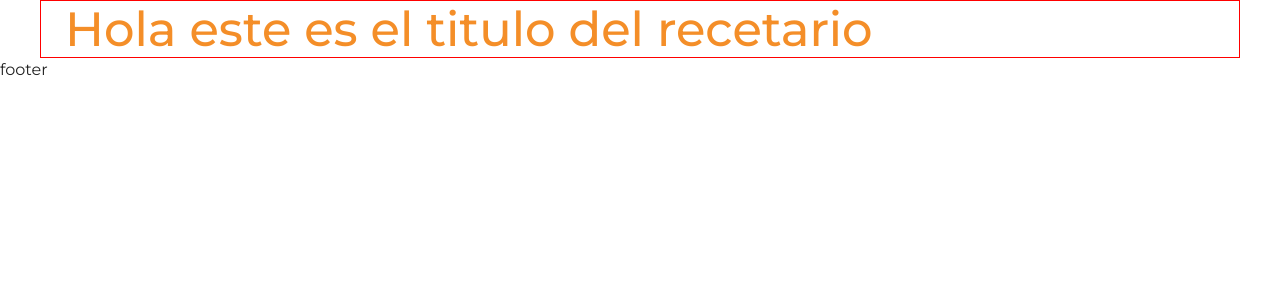
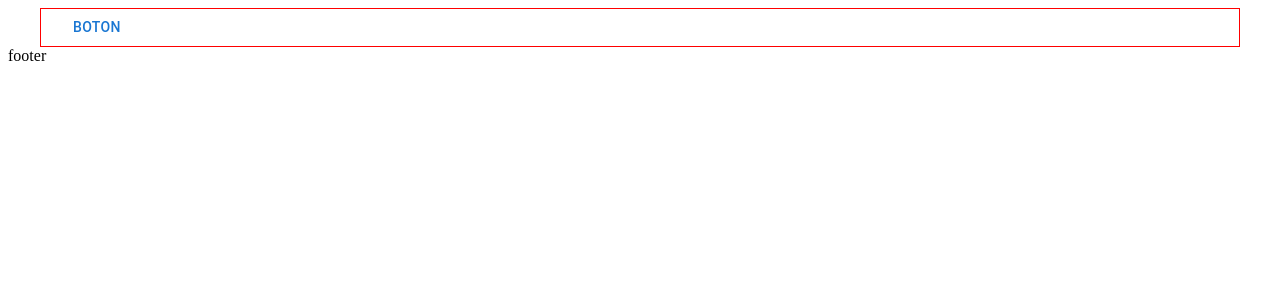
Before and after one commit to anavarro81/buscador-recetas, a Next.js app in the folder client/: page / in a window 1280 px wide. Shown: the top 300 px of the page. Built offline with nearby package versions, Linux system fonts and the light colour scheme.

Commit message:
Revert "feat: crear theme para la aplicacion"
This reverts commit 2b6622f9a40be2b5dad77a9f768b79c520d1d97c.

```diff
--- a/client/src/Components/TestComponent/TestComponent.tsx
+++ b/client/src/Components/TestComponent/TestComponent.tsx
@@ -1,8 +1,8 @@
-import { Typography} from '@mui/material'
+import {Button} from '@mui/material'
 
 
 export const TestComponent = () => {
     return (
-        <Typography variant='h1'>Hola este es el titulo del recetario</Typography>
+        <Button>Boton</Button>
     )
 }
--- a/client/src/app/layout.tsx
+++ b/client/src/app/layout.tsx
@@ -1,18 +1,15 @@
 import type { Metadata } from "next";
-// import { Geist, Geist_Mono } from "next/font/google";
-import { ThemeProvider } from "@mui/material/styles";
-import { CssBaseline } from "@mui/material";
-import theme from "@/theme/theme";
+import { Geist, Geist_Mono } from "next/font/google";
 
-// const geistSans = Geist({
-//   variable: "--font-geist-sans",
-//   subsets: ["latin"],
-// });
+const geistSans = Geist({
+  variable: "--font-geist-sans",
+  subsets: ["latin"],
+});
 
-// const geistMono = Geist_Mono({
-//   variable: "--font-geist-mono",
-//   subsets: ["latin"],
-// });
+const geistMono = Geist_Mono({
+  variable: "--font-geist-mono",
+  subsets: ["latin"],
+});
 
 export const metadata: Metadata = {
   title: "Recetario",
@@ -26,12 +23,9 @@ export default function RootLayout({
 }>) {
   return (
     <html lang="es">
-      <ThemeProvider theme={theme}>
-        <CssBaseline />
-        <body>
-          {children}
-        </body>
-      </ThemeProvider>
+      <body className={`${geistSans.variable} ${geistMono.variable}`}>
+        {children}
+      </body>
     </html>
   );
 }
--- a/client/src/fonts/montserrat.js
+++ /dev/null
@@ -1,9 +0,0 @@
-import { Montserrat } from "next/font/google";
-
-const montserrat = Montserrat({
-  subsets: ["latin"],
-  display: "swap",
-  weight: ["100", "200", "300", "400", "500", "600", "700", "800", "900"],
-});
-
-export default montserrat;
--- a/client/src/theme/theme.ts
+++ /dev/null
@@ -1,89 +0,0 @@
-'use client'
-import { createTheme } from "@mui/material";
-import montserrat from "@/fonts/montserrat"
-
-const pxToRem = (value: number) => {
-    return `${value / 16}rem`
-}
-
-const theme = createTheme({
-    palette: {
-        mode: 'light',
-        primary: {
-            main: '#F48E28'
-        },
-        secondary: {
-            main: '#F5DDC4'
-        },
-        error: {
-            main: '#FE645E'
-        }
-    },
-
-    typography: {
-        fontFamily: montserrat.style.fontFamily,
-    },
-
-    breakpoints: {
-        values: {
-            xs: 0,
-            sm: 600,
-            md: 900,
-            lg: 1200,
-            xl: 1400,
-        },
-    },
-
-    components: {
-        MuiTypography: {},
-    }
-})
-
-const customTypography = {
-    h1: {
-        fontSize: pxToRem(35),
-        color: theme.palette.primary.main,
-        fontWeight: 500,
-        [theme.breakpoints.up('md')]: {
-            fontSize: pxToRem(48)
-        },
-    },
-    h2: {
-        fontSize: pxToRem(30),
-        color: '#000',
-        fontWeight: 500,
-        [theme.breakpoints.up('md')]: {
-            fontSize: pxToRem(40)
-        },
-    },
-    h3: {
-        fontSize: pxToRem(24),
-        color: '#000',
-        fontWeight: 500,
-        [theme.breakpoints.up('md')]:{
-            fontSize: pxToRem(34),
-        },
-    },
-    body1: {
-        fontSize: pxToRem(14),
-        color: '#000',
-        fontWeight: 400,
-        [theme.breakpoints.up('md')]: {
-            fontSize: pxToRem(20)
-        },
-    },
-    body2: {
-        fontSize: pxToRem(15),
-        color: '#000',
-        fontWeight: 500,
-        [theme.breakpoints.up('md')]: {
-            fontSize: pxToRem(20),
-        },
-    },
-};
-
-if (theme?.components?.MuiTypography) {
-    theme.components.MuiTypography.styleOverrides = customTypography;
-}
-
-export default theme;
```
